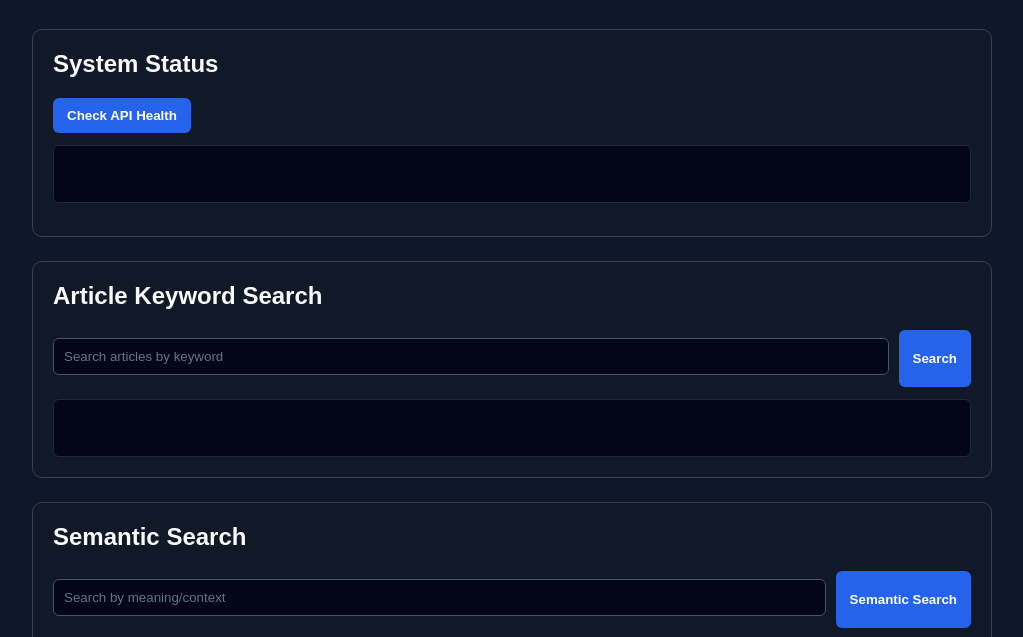
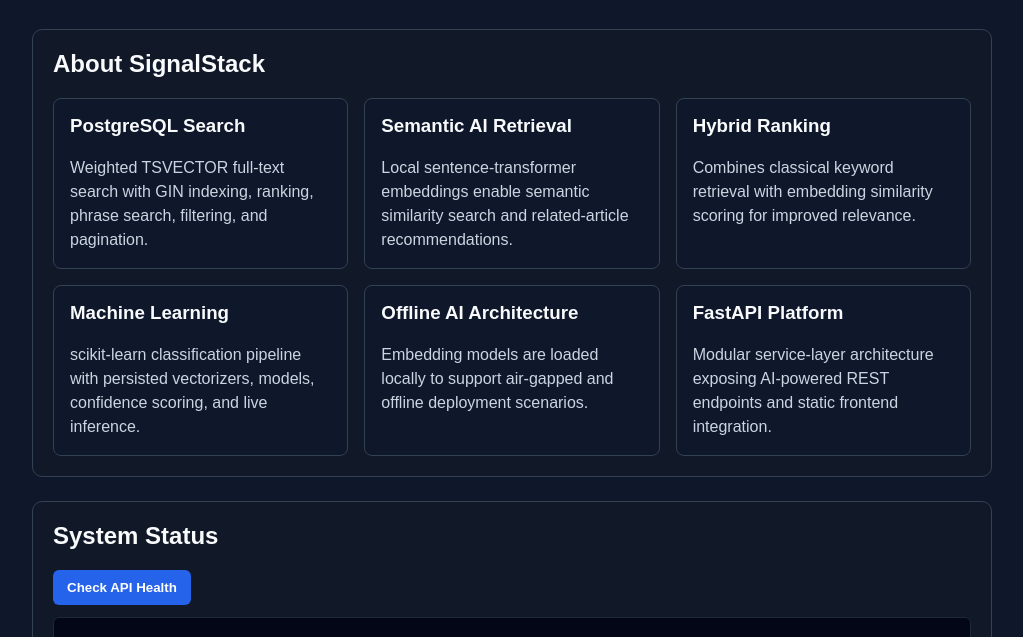
Before and after one commit to nathanbrenton/signalstack, a plain HTML site: page app/static/index.html in a window 1280 px wide. Shown: the part 127-764 px from the top of the page, without its empty margins (128-1151 px from the left). Drawn offline with Linux system fonts and the light colour scheme; files that its build step writes are made by us from their sources; files whose address does not match are found by name.

Commit message:
Add frontend architecture overview section

```diff
--- a/app/static/index.html
+++ b/app/static/index.html
@@ -15,6 +15,72 @@
                 AI-Powered News Intelligence API
             </p>
         </header>
+
+        <section>
+            <h2>About SignalStack</h2>
+
+            <div class="about-grid">
+                <div class="about-card">
+                    <h3>PostgreSQL Search</h3>
+
+                    <p>
+                        Weighted TSVECTOR full-text search with
+                        GIN indexing, ranking, phrase search,
+                        filtering, and pagination.
+                    </p>
+                </div>
+
+                <div class="about-card">
+                    <h3>Semantic AI Retrieval</h3>
+
+                    <p>
+                        Local sentence-transformer embeddings
+                        enable semantic similarity search and
+                        related-article recommendations.
+                    </p>
+                </div>
+
+                <div class="about-card">
+                    <h3>Hybrid Ranking</h3>
+
+                    <p>
+                        Combines classical keyword retrieval
+                        with embedding similarity scoring for
+                        improved relevance.
+                    </p>
+                </div>
+
+                <div class="about-card">
+                    <h3>Machine Learning</h3>
+
+                    <p>
+                        scikit-learn classification pipeline
+                        with persisted vectorizers, models,
+                        confidence scoring, and live inference.
+                    </p>
+                </div>
+
+                <div class="about-card">
+                    <h3>Offline AI Architecture</h3>
+
+                    <p>
+                        Embedding models are loaded locally
+                        to support air-gapped and offline
+                        deployment scenarios.
+                    </p>
+                </div>
+
+                <div class="about-card">
+                    <h3>FastAPI Platform</h3>
+
+                    <p>
+                        Modular service-layer architecture
+                        exposing AI-powered REST endpoints
+                        and static frontend integration.
+                    </p>
+                </div>
+            </div>
+        </section>
 
         <section>
             <h2>System Status</h2>
--- a/app/static/styles.css
+++ b/app/static/styles.css
@@ -122,3 +122,41 @@
 .search-controls button {
     white-space: nowrap;
 }
+
+.article-link {
+    color: #60a5fa;
+    text-decoration: none;
+}
+
+.article-link:hover {
+    text-decoration: underline;
+    color: #93c5fd;
+}
+
+.about-grid {
+    display: grid;
+    grid-template-columns: repeat(
+        auto-fit,
+        minmax(240px, 1fr)
+    );
+
+    gap: 16px;
+}
+
+.about-card {
+    background: #0f172a;
+    border: 1px solid #334155;
+    border-radius: 8px;
+    padding: 16px;
+}
+
+.about-card h3 {
+    margin-top: 0;
+    color: #f8fafc;
+}
+
+.about-card p {
+    margin-bottom: 0;
+    line-height: 1.5;
+    color: #cbd5e1;
+}
```
